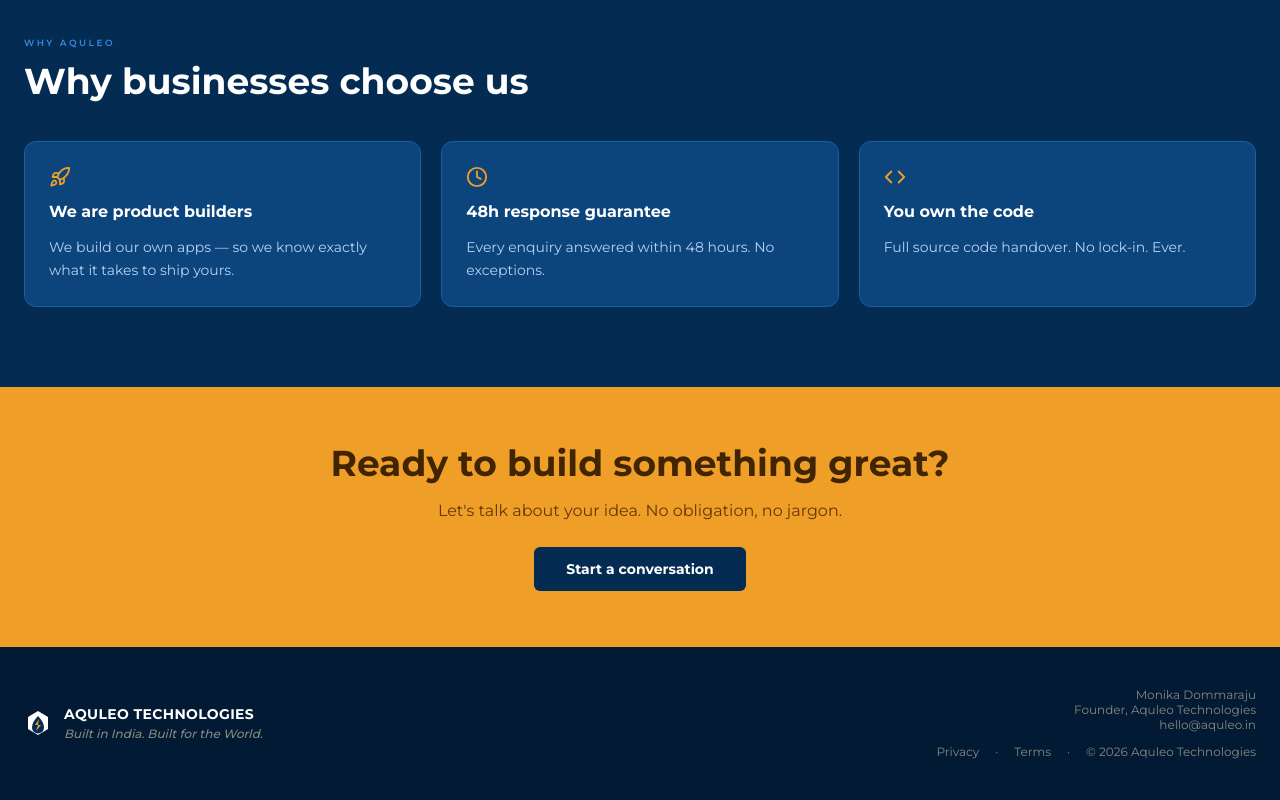
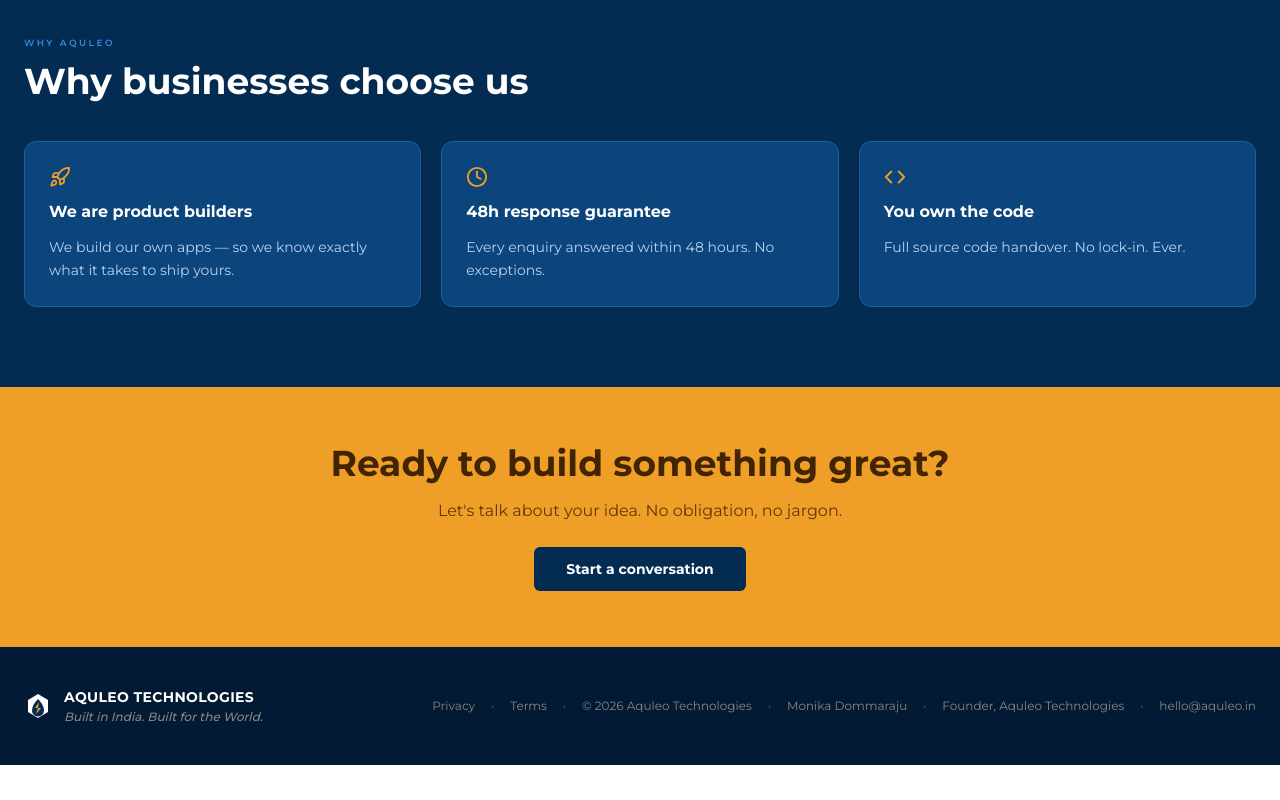
Before and after one commit to SunilSangaraju/Aquleo, a Next.js app: page / in a window 1280 px wide. Shown: the part 1492-2292 px from the top of the page. After the commit the page ends 2257 px from the top, so only its background shows below. Built offline with nearby package versions, Linux system fonts and the light colour scheme.

Commit message:
update footer with founder details

```diff
--- a/components/Footer.tsx
+++ b/components/Footer.tsx
@@ -17,19 +17,18 @@
           </div>
         </div>
 
-        <div className="flex flex-col items-center md:items-end gap-3 font-montserrat text-xs text-gray-muted">
-          <div className="flex flex-col items-center md:items-end leading-tight">
-            <span>Monika Dommaraju</span>
-            <span>Founder, Aquleo Technologies</span>
-            <a href="mailto:hello@aquleo.in" className="hover:text-white transition-colors">hello@aquleo.in</a>
-          </div>
-          <div className="flex items-center gap-4">
-            <Link href="/privacy" className="hover:text-white transition-colors">Privacy</Link>
-            <span>·</span>
-            <Link href="/terms" className="hover:text-white transition-colors">Terms</Link>
-            <span>·</span>
-            <span>© {new Date().getFullYear()} Aquleo Technologies</span>
-          </div>
+        <div className="flex flex-wrap items-center justify-center md:justify-end gap-4 font-montserrat text-xs text-gray-muted">
+          <Link href="/privacy" className="hover:text-white transition-colors">Privacy</Link>
+          <span>·</span>
+          <Link href="/terms" className="hover:text-white transition-colors">Terms</Link>
+          <span>·</span>
+          <span>© {new Date().getFullYear()} Aquleo Technologies</span>
+          <span>·</span>
+          <span>Monika Dommaraju</span>
+          <span>·</span>
+          <span>Founder, Aquleo Technologies</span>
+          <span>·</span>
+          <a href="mailto:hello@aquleo.in" className="hover:text-white transition-colors">hello@aquleo.in</a>
         </div>
       </div>
     </footer>
```
